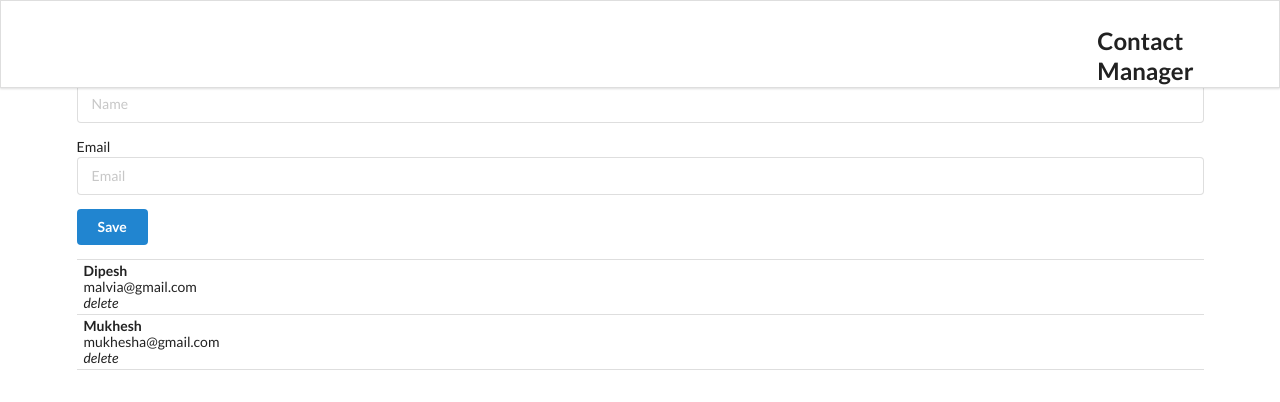
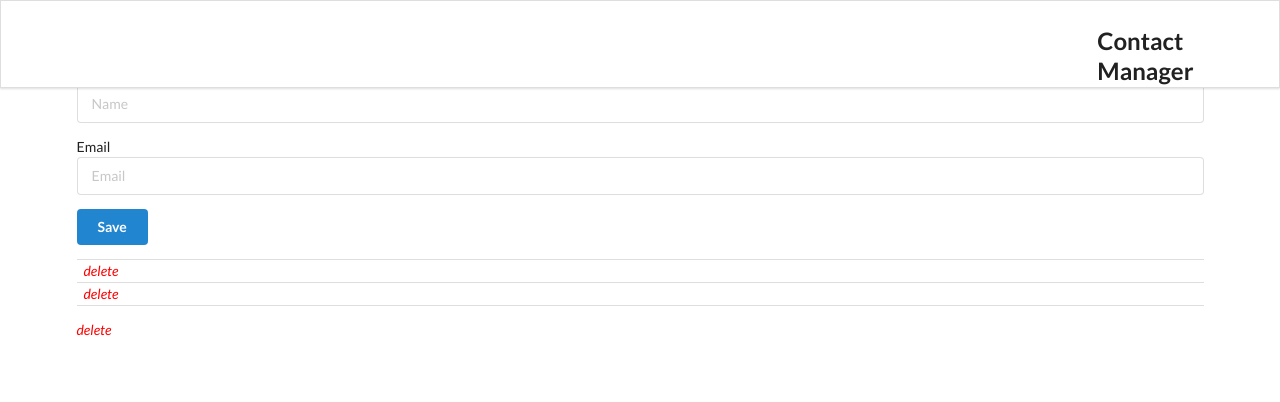
Before and after one commit to Teja7789/MyProject, a React (Create React App) app: page / in a window 1280 px wide. Shown: the top 402 px of the page. Built offline with nearby package versions, Linux system fonts and the light colour scheme.

Commit message:
3 files modified

```diff
--- a/src/Components/App.js
+++ b/src/Components/App.js
@@ -3,7 +3,7 @@ import "./App.css";
 import AppHeader from './AppHeader';
 import AddContact from './AddContact';
 import Contactlist from './Contactlist';
-
+import Contactcard from './Contactcard';
 export default function App() {
   const contacts = [
     {
@@ -24,6 +24,7 @@ export default function App() {
     <AddContact />
     {/* props passing contacts property and value */}
     <Contactlist contacts={contacts}/>
+    <Contactcard/>
     </div>
   );
 }
--- a/src/Components/Contactcard.js
+++ b/src/Components/Contactcard.js
@@ -1,12 +1,18 @@
 import React from 'react';
-const AppHeader = () => {
+const Contactcard = () => {
 
   return(
-    <div>
-     AppHeader
+    <div class="item">
+      <div className="content">
+        {/* <div className="header">
+          {contacts.name}</div>
+          <div>{contacts.email}</div> */}
+          {/* <div>Remove</div> */}
       </div>
-
+      <i className="trash-alternate-outline-icon"
+      style={{color:"red"}}>delete</i>
+    </div>
   );
 }
 
-export default AppHeader;
+export default Contactcard;
--- a/src/Components/Contactlist.js
+++ b/src/Components/Contactlist.js
@@ -1,18 +1,20 @@
 import React from 'react';
+import Contactcard from './Contactcard';
 //props used pass contacts array
 const Contactlist = (props) => {
 // console.log(props)
 const renderContactlist = props.contacts.map((contacts)=>{
   return(
-    <div class="item">
-      <div className="content">
-        <div className="header">
-          {contacts.name}</div>
-          <div>{contacts.email}</div>
-          {/* <div>Remove</div> */}
-      </div>
-      <i className="trash-alternate-outline-icon">delete</i>
-    </div>
+    <Contactcard/>
+    // <div class="item">
+    //   <div className="content">
+    //     <div className="header">
+    //       {contacts.name}</div>
+    //       <div>{contacts.email}</div>
+    //       {/* <div>Remove</div> */}
+    //   </div>
+    //   <i className="trash-alternate-outline-icon">delete</i>
+    // </div>
   )
 })
   return(
```
